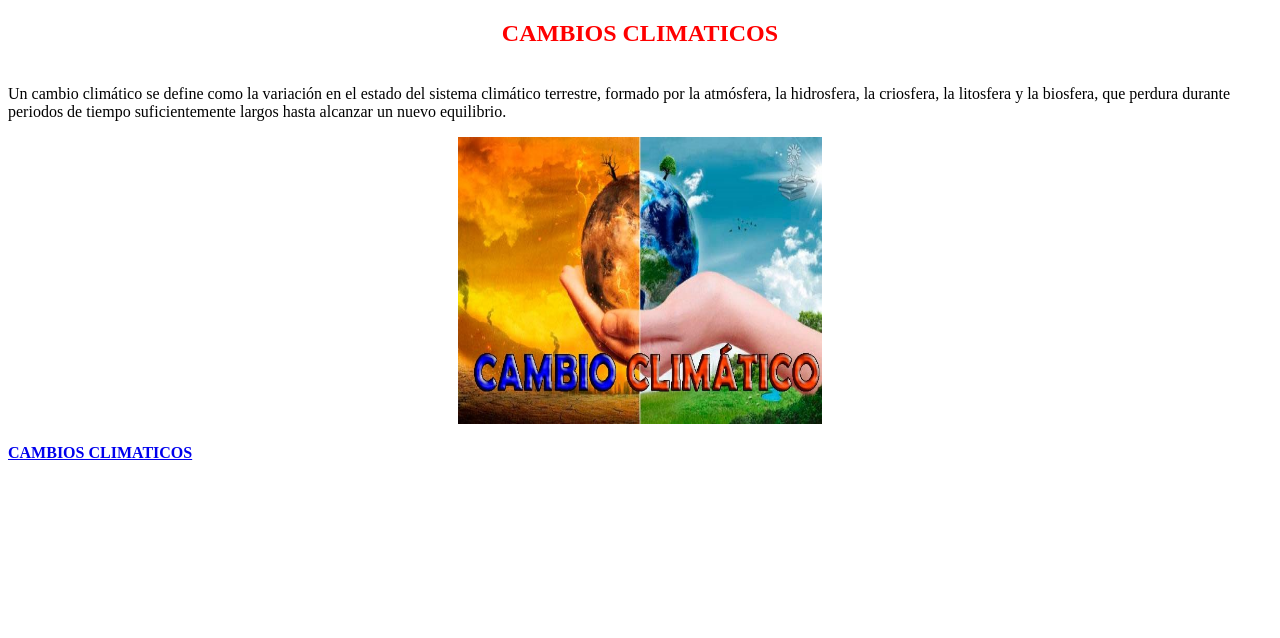
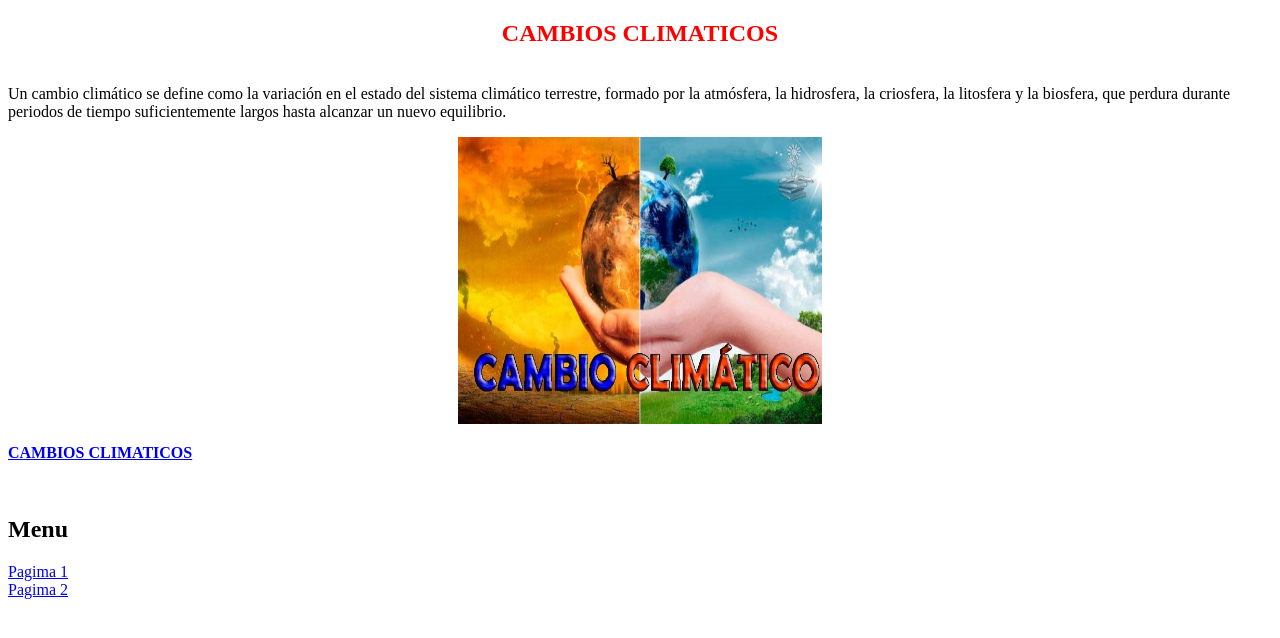
Before and after one commit to UCLA-Huetamo/cambio_climatico, a plain HTML site: page index.html in a window 1280 px wide. Drawn offline with Linux system fonts and the light colour scheme.

Commit message:
Update index.html

```diff
--- a/index.html
+++ b/index.html
@@ -21,5 +21,12 @@
         <p> <a href="https://es.greenpeace.org/es/trabajamos-en/cambio-climatico/"> <strong> CAMBIOS  CLIMATICOS </strong> </a> </p>
 <p>&nbsp;</p>
 
+<h2>Menu</h2>
+
+<div>
+    <a href="pagina_1.html">Pagima 1</a> <br>
+    <a href="pagina_2.html">Pagima 2</a>
+</div>
+
 </body>
 </html>
```
